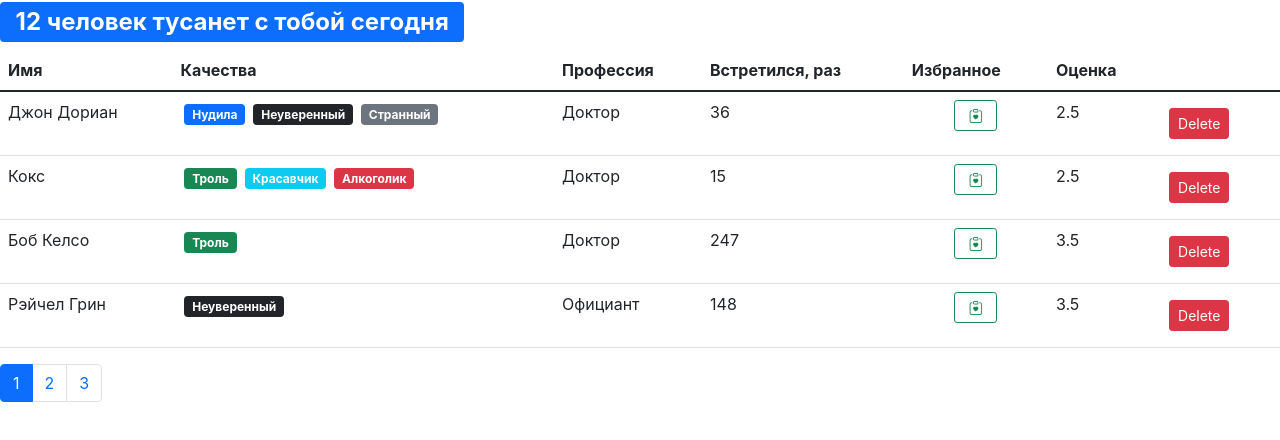
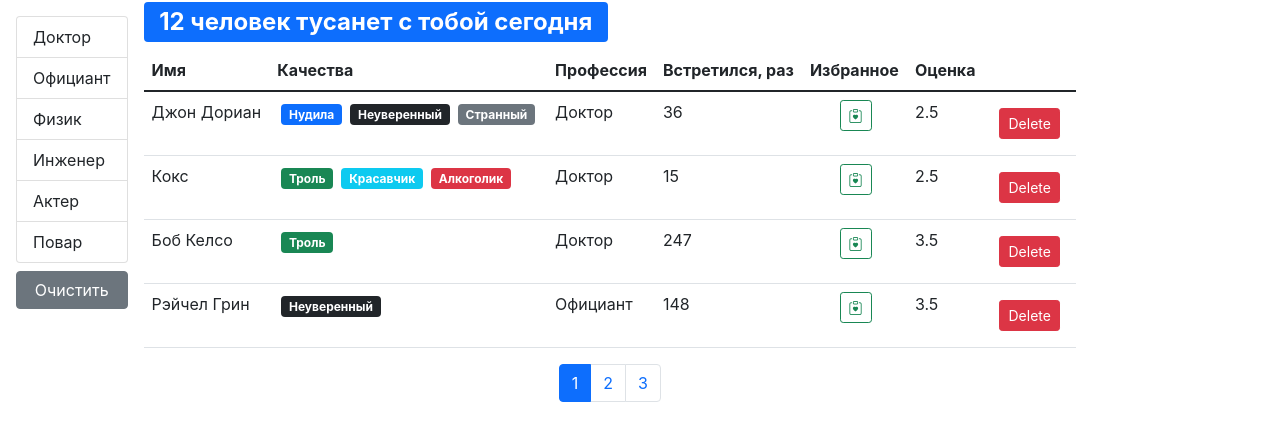
Before and after one commit to VooDooGrayWOOD/fast-company, a React (Create React App) app: page / in a window 1280 px wide. Shown: the top 440 px of the page. Built offline with nearby package versions, Linux system fonts and the light colour scheme.

Commit message:
add another api, add  groupList.jsx, refactoring code

```diff
--- a/package.json
+++ b/package.json
@@ -41,7 +41,8 @@
         ]
     },
     "devDependencies": {
-        "eslint": "^7.32.0",
+        "eslint": "^8.13.0",
+        "eslint-config-react-app": "^7.0.1",
         "eslint-config-standard": "^16.0.3",
         "eslint-plugin-import": "^2.25.4",
         "eslint-plugin-node": "^11.1.0",
--- a/src/App.js
+++ b/src/App.js
@@ -1,10 +1,13 @@
-import React, { useState } from "react";
+import React, { useState, useEffect } from "react";
 import Users from "./components/users";
-import SearchStatus from "./components/searchStatus";
 import API from "./api/index";
 
 const App = () => {
-    const [users, setUsers] = useState(API.users.fetchAll());
+    const [users, setUsers] = useState();
+
+    useEffect(() => {
+        API.users.fetchAll().then((data) => setUsers(data));
+    }, []);
 
     const handleDelete = (userId) => {
         setUsers(users.filter((user) => user._id !== userId));
@@ -14,19 +17,19 @@
         const newUsers = [...users];
         const usersIndex = users.findIndex((user) => user._id === id);
         const status = users[usersIndex].bookmark === false;
-        console.log(status);
         newUsers[usersIndex].bookmark = status;
         setUsers(newUsers);
     };
 
     return (
         <>
-            <SearchStatus length={users.length} />
-            <Users
-                users={users}
-                onToggleBookMark={handleToggleBookMark}
-                onDelete={handleDelete}
-            />
+            {users && (
+                <Users
+                    users={users}
+                    onToggleBookMark={handleToggleBookMark}
+                    onDelete={handleDelete}
+                />
+            )}
         </>
     );
 };
--- /dev/null
+++ b/src/api/fake.api/professions.api.js
@@ -0,0 +1,26 @@
+export const professionsObject = {
+    doctor: { _id: "67rdca3eeb7f6fgeed471818", name: "Доктор" },
+    waiter: { _id: "67rdca3eeb7f6fgeed471820", name: "Официант" },
+    physics: { _id: "67rdca3eeb7f6fgeed471814", name: "Физик" },
+    engineer: { _id: "67rdca3eeb7f6fgeed471822", name: "Инженер" },
+    actor: { _id: "67rdca3eeb7f6fgeed471824", name: "Актер" },
+    cook: { _id: "67rdca3eeb7f6fgeed471829", name: "Повар" }
+};
+export const professions = [
+    { _id: "67rdca3eeb7f6fgeed471818", name: "Доктор" },
+    { _id: "67rdca3eeb7f6fgeed471820", name: "Официант" },
+    { _id: "67rdca3eeb7f6fgeed471814", name: "Физик" },
+    { _id: "67rdca3eeb7f6fgeed471822", name: "Инженер" },
+    { _id: "67rdca3eeb7f6fgeed471824", name: "Актер" },
+    { _id: "67rdca3eeb7f6fgeed471829", name: "Повар" }
+];
+const fetchAll = () =>
+    new Promise((resolve) => {
+        window.setTimeout(function () {
+            resolve(professions);
+        }, 2000);
+    });
+
+export default {
+    fetchAll
+};
--- a/src/api/fake.api/user.api.js
+++ b/src/api/fake.api/user.api.js
@@ -1,11 +1,4 @@
-const professions = {
-    doctor: { _id: "67rdca3eeb7f6fgeed471818", name: "Доктор" },
-    waiter: { _id: "67rdca3eeb7f6fgeed471820", name: "Официант" },
-    physics: { _id: "67rdca3eeb7f6fgeed471814", name: "Физик" },
-    engineer: { _id: "67rdca3eeb7f6fgeed471822", name: "Инженер" },
-    actor: { _id: "67rdca3eeb7f6fgeed471824", name: "Актер" },
-    cook: { _id: "67rdca3eeb7f6fgeed471829", name: "Повар" }
-};
+import { professionsObject as professions } from "./professions.api";
 const qualities = {
     tedious: {
         _id: "67rdca3eeb7f6fgeed471198",
@@ -149,6 +142,14 @@
         bookmark: false
     }
 ];
-export function fetchAll() {
-    return users;
-}
+
+const fetchAll = () =>
+    new Promise((resolve) => {
+        window.setTimeout(function () {
+            resolve(users);
+        }, 2000);
+    });
+
+export default {
+    fetchAll
+};
--- a/src/api/index.js
+++ b/src/api/index.js
@@ -1,5 +1,7 @@
-import * as users from "./fake.api/user.api";
+import users from "./fake.api/user.api";
+import professions from "./fake.api/professions.api";
 const API = {
-    users
+    users,
+    professions
 };
 export default API;
--- /dev/null
+++ b/src/components/groupList.jsx
@@ -0,0 +1,43 @@
+import React from "react";
+import PropTypes from "prop-types";
+
+const GroupList = ({
+    items,
+    valueProperty,
+    contentProperty,
+    onItemSelect,
+    selectedItem
+}) => {
+    return (
+        <ul className="list-group">
+            {Object.keys(items).map((item) => (
+                <li
+                    key={items[item][valueProperty]}
+                    className={
+                        "list-group-item" +
+                        (items[item] === selectedItem ? " active" : "")
+                    }
+                    onClick={() => onItemSelect(items[item])}
+                    role="button"
+                >
+                    {items[item][contentProperty]}
+                </li>
+            ))}
+        </ul>
+    );
+};
+
+GroupList.defaultProps = {
+    valueProperty: "_id",
+    contentProperty: "name"
+};
+
+GroupList.propTypes = {
+    items: PropTypes.oneOfType([PropTypes.object, PropTypes.array]),
+    valueProperty: PropTypes.string.isRequired,
+    contentProperty: PropTypes.string.isRequired,
+    onItemSelect: PropTypes.func.isRequired,
+    selectedItem: PropTypes.oneOfType([PropTypes.object, PropTypes.array])
+};
+
+export default GroupList;
--- a/src/components/users.jsx
+++ b/src/components/users.jsx
@@ -1,21 +1,65 @@
-import React, { useState } from "react";
+import React, { useState, useEffect } from "react";
 import { paginate } from "../utils/paginate";
 import Pagination from "./pagination";
 import User from "./user";
+import api from "../api";
 import PropTypes from "prop-types";
+import GroupList from "./groupList";
+import SearchStatus from "./searchStatus";
 
-const Users = ({ users, ...rest }) => {
-    const count = users.length;
+const Users = ({ users: allUsers, ...rest }) => {
     const pageSize = 4;
+
     const [currentPage, setCurrentPage] = useState(1);
+    const [professions, setProfessions] = useState();
+    const [selectedProf, setSelectedProf] = useState();
+
+    useEffect(() => {
+        api.professions.fetchAll().then((data) => setProfessions(data));
+    }, []);
+
+    useEffect(() => {
+        setCurrentPage(1);
+    }, [selectedProf]);
+
+    const handleProfessionSelect = (item) => {
+        setSelectedProf(item);
+    };
+
     const handlePageChange = (pageIndex) => {
         setCurrentPage(pageIndex);
     };
 
-    const userCrop = paginate(users, currentPage, pageSize);
+    const filteredUsers = selectedProf ? allUsers.filter((user) => user.profession.name === selectedProf.name) : allUsers;
+
+    const count = filteredUsers.length;
+
+    const userCrop = paginate(filteredUsers, currentPage, pageSize);
+
+    const clearFilter = () => {
+        setSelectedProf();
+    };
 
     return (
-        <>
+        <div className="d-flex">
+            {professions && (
+                <div className="d-flex flex-column flex-shrink-0 p-3">
+                    <GroupList
+                        selectedItem={selectedProf}
+                        items={professions}
+                        onItemSelect={handleProfessionSelect}
+                    />
+                    <button
+                        className="btn btn-secondary mt-2"
+                        onClick={clearFilter}
+                    >
+                        Очистить
+                    </button>
+                </div>
+            )}
+            <div className="d-flex flex-column">
+                <SearchStatus length={count} />
+                {count > 0 && (
                     <table className="table">
                         <thead>
                             <tr>
@@ -28,24 +72,34 @@
                             </tr>
                         </thead>
                         <tbody>
-                    {userCrop.map((user) => (
-                        <User key={user._id} user={user} {...rest} />
+                            {allUsers &&
+                                userCrop.map((user) => (
+                                    <User
+                                        key={user._id}
+                                        user={user}
+                                        {...rest}
+                                    />
                                 ))}
                         </tbody>
                     </table>
-
+                )}
+                <div className="d-flex justify-content-center">
+                    {count && (
                         <Pagination
                             itemsCount={count}
                             pageSize={pageSize}
                             currentPage={currentPage}
                             onPageChange={handlePageChange}
                         />
-        </>
+                    )}
+                </div>
+            </div>
+        </div>
     );
 };
 
 Users.propTypes = {
-    users: PropTypes.array.isRequired
+    users: PropTypes.oneOfType([PropTypes.object, PropTypes.array])
 };
 
 export default Users;
--- a/src/utils/paginate.js
+++ b/src/utils/paginate.js
@@ -1,4 +1,6 @@
+import _ from "lodash";
+
 export function paginate(items, pageNumber, pageSize) {
     const startIndex = (pageNumber - 1) * pageSize;
-    return [...items].splice(startIndex, pageSize);
+    return _(items).slice(startIndex).take(pageSize).value();
 }
```
Also changed, not shown: .eslintrc.js, 1 other file (tests, documents, lock files or other folders). Lines whose indentation alone changed are shown as unchanged.
